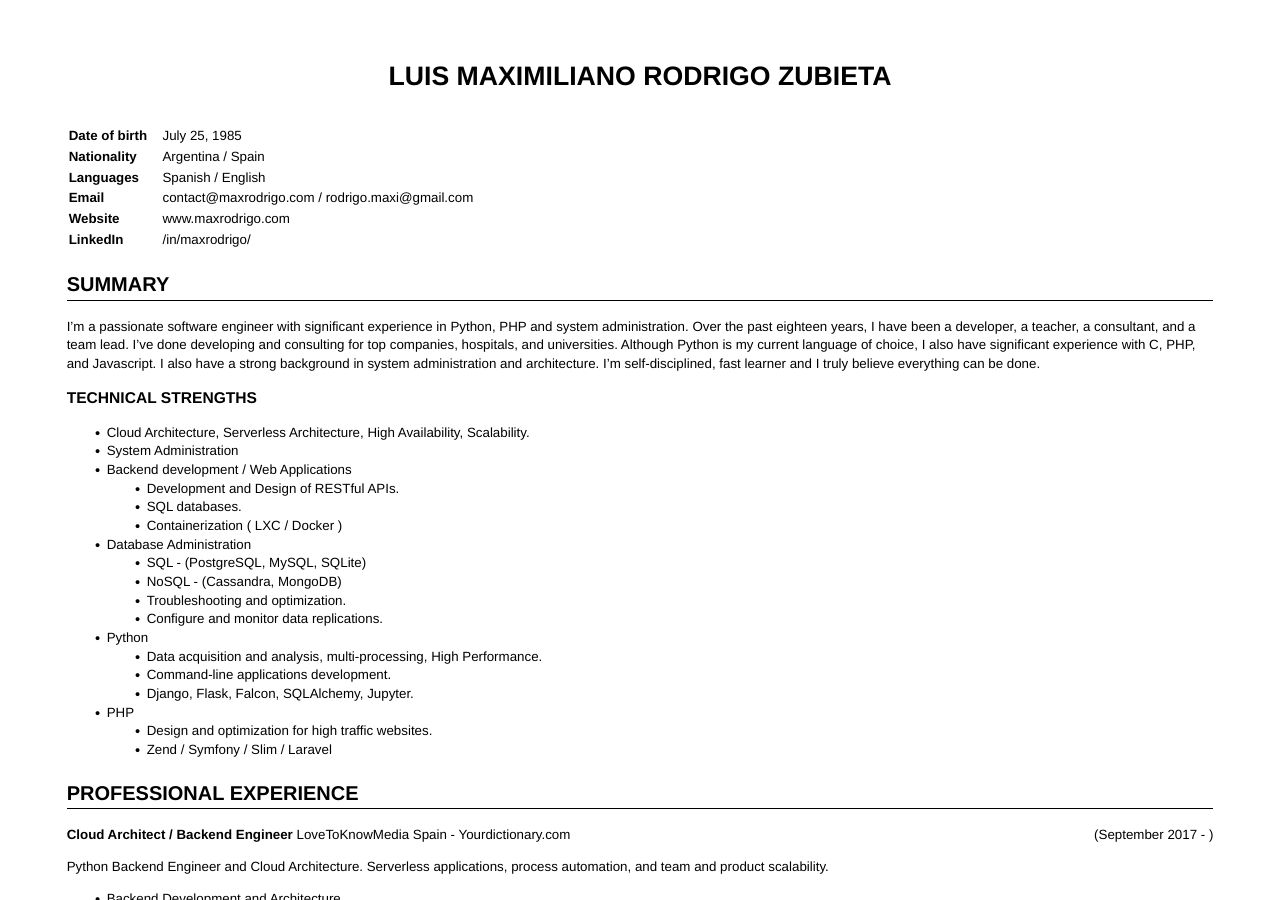
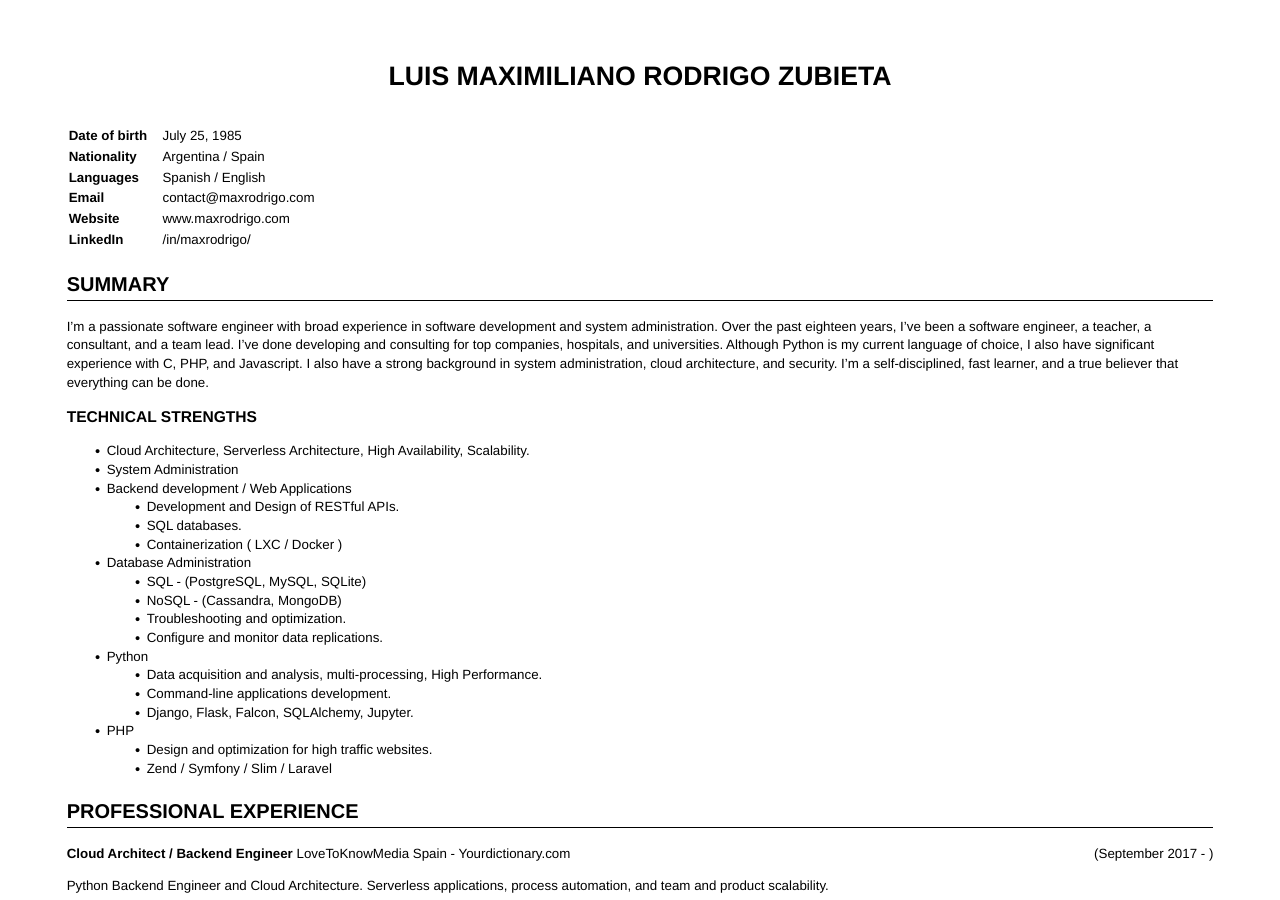
Before and after one commit to maxrodrigo/maxrodrigo.github.io, a Jekyll site: the page built from resume.md, in a window 1280 px wide and 900 px high. Built offline with Jekyll 4.4.1, drawn with Linux system fonts in a browser that asks for light colours.

Commit message:
Update resume and builder

```diff
--- a/resume.md
+++ b/resume.md
@@ -8,17 +8,16 @@ layout: resume
 |Date of birth | July 25, 1985 |
 |Nationality | Argentina / Spain |
 |Languages | Spanish / English |
-|Email | [contact@maxrodrigo.com](mailto:contact@maxrodrigo.com) / [rodrigo.maxi@gmail.com](mailto:rodrigo.maxi@gmail.com) |
+|Email | [contact@maxrodrigo.com](mailto:contact@maxrodrigo.com) |
 |Website | [www.maxrodrigo.com](https://www.maxrodrigo.com) |
 |LinkedIn | [/in/maxrodrigo/](https://www.linkedin.com/in/maxrodrigo/) |
 
 ## Summary
 
-I’m a passionate software engineer with significant experience in Python, PHP and system administration.
-Over the past eighteen years, I have been a developer, a teacher, a consultant, and a team lead. I’ve done developing and consulting for top companies, hospitals, and universities.
-Although Python is my current language of choice, I also have significant experience with C, PHP, and Javascript. I also have a strong background in system administration and architecture.
-I’m self-disciplined, fast learner and I truly believe everything can be done.
-
+I’m a passionate software engineer with broad experience in software development and system administration.
+Over the past eighteen years, I've been a software engineer, a teacher, a consultant, and a team lead. I’ve done developing and consulting for top companies, hospitals, and universities.
+Although Python is my current language of choice, I also have significant experience with C, PHP, and Javascript. I also have a strong background in system administration, cloud architecture, and security.
+I’m a self-disciplined, fast learner, and a true believer that everything can be done.
 
 ### TECHNICAL STRENGTHS
 
```
Also changed, not shown: .github/workflows/build-resume.yml, 2 other files.
